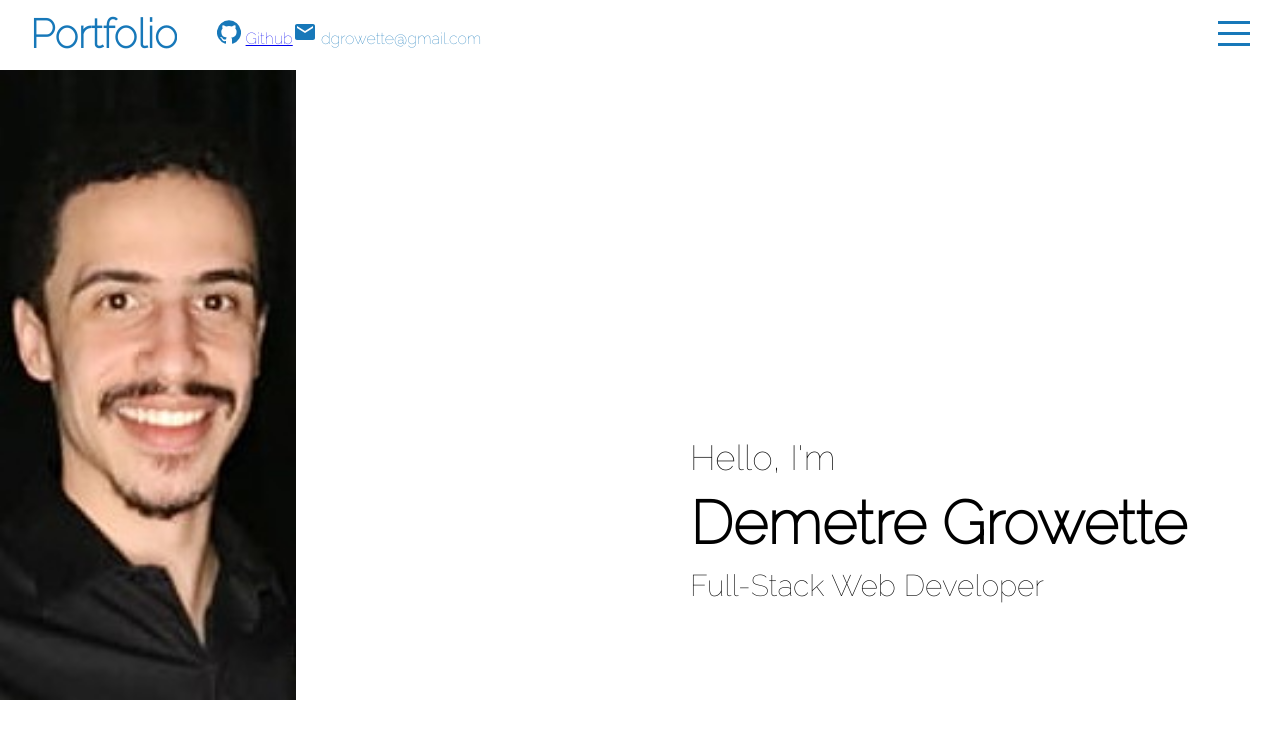
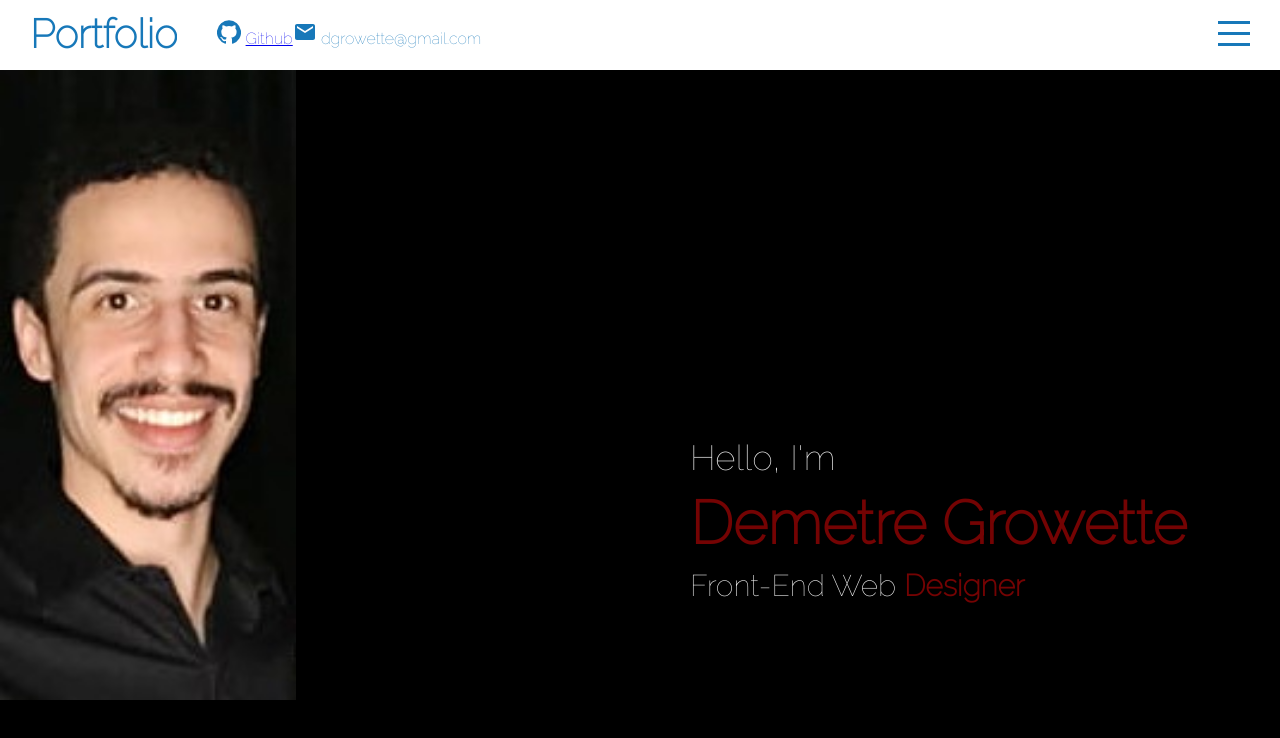
Before and after one commit to Trane7/portfolio, a React (Create React App) app in the folder portfolio/: page / in a window 1280 px wide. Shown: the top 738 px of the page. Built offline with nearby package versions, Linux system fonts and the light colour scheme; the HTML template or start-up script is replaced by a standard one.

Commit message:
added itype feature and started to change the colors of portfolio

```diff
--- a/package.json
+++ b/package.json
@@ -10,6 +10,7 @@
     "@testing-library/react": "^12.1.3",
     "@testing-library/user-event": "^13.5.0",
     "gh-pages": "^3.2.3",
+    "ityped": "^1.0.3",
     "node-sass": "^7.0.1",
     "react": "^17.0.2",
     "react-dom": "^17.0.2",
--- a/portfolio/src/components/intro/Intro.jsx
+++ b/portfolio/src/components/intro/Intro.jsx
@@ -1,6 +1,20 @@
 import "./intro.scss";
+import { init } from 'ityped';
+import { useEffect, useRef } from "react";
 
 export default function Intro() {
+
+  const textRef = useRef();
+
+  useEffect (() =>{           //This is for the itype feature
+    init(textRef.current, {
+      showCursor: false,
+      backDelay: 1500,
+      backSpeed: 60,
+      strings: ["Developer", "Designer", "Content Creator"],
+    })
+  },[])
+
   return (
     <div className= "intro" id="intro">
         <div className="left">
@@ -12,7 +26,7 @@ export default function Intro() {
           <div className="wrapper">
             <h2>Hello, I'm</h2>
             <h1>Demetre Growette</h1>
-            <h3>Full-Stack Web Developer<span></span></h3>
+            <h3>Front-End Web <span ref={textRef}></span></h3>
           </div>
           <a href="#portfolio">
             <img src="assets/down.png" alt="" />
--- a/portfolio/src/components/intro/intro.scss
+++ b/portfolio/src/components/intro/intro.scss
@@ -1,7 +1,7 @@
 @import "../../global.scss";
 
 .intro{
-    background-color: white;
+    background-color: black;
     display: flex;
 
     @include mobile{
@@ -35,33 +35,67 @@
             flex-direction: column;
             justify-content: center;
 
+
+            @include mobile{
+                padding-left: 0;
+                align-items: center;
+            }
+
+
             h1{
                 font-size: 60px;
                 margin: 10px 0;
+                color: rgb(116, 3, 3);
+
+                @include mobile{
+                    font-size: 40px;
+                  }
             }
 
             h2{
                 font-size: 35px;
-                font-weight: 400;
+                font-weight: 500;
+                color: whitesmoke;
             }
 
             h3{
                 font-size: 30px;
                 font-weight: 500;
+                color: whitesmoke;
+
+
+                @include mobile{
+                    font-size: 20px;
+                }
+
+                span{
+                    font-size: 30px;
+                    font-weight: 700;
+                    color: rgb(116, 3, 3);
+                }
+
+                .ityped-cursor {
+                    animation: blink 1s infinite;
+                  }
+
+                  @keyframes blink {
+                    50%{
+                        opacity: 1;
+                    }
+                    100%{
+                        opacity: 0;
+                    }
+                }
             }
         }
-        a{
+        a {
             position: absolute;
             bottom: 10px;
             left: 40%;
 
-            img{
+            img {
                 width: 30px;
                 animation: arrowBlink 2s infinite;
-
-                @include mobile{
-                    height: 50%;
-                }
             }
 
             @keyframes arrowBlink {
```
Also changed, not shown: 1 other file (tests, documents, lock files or other folders).
